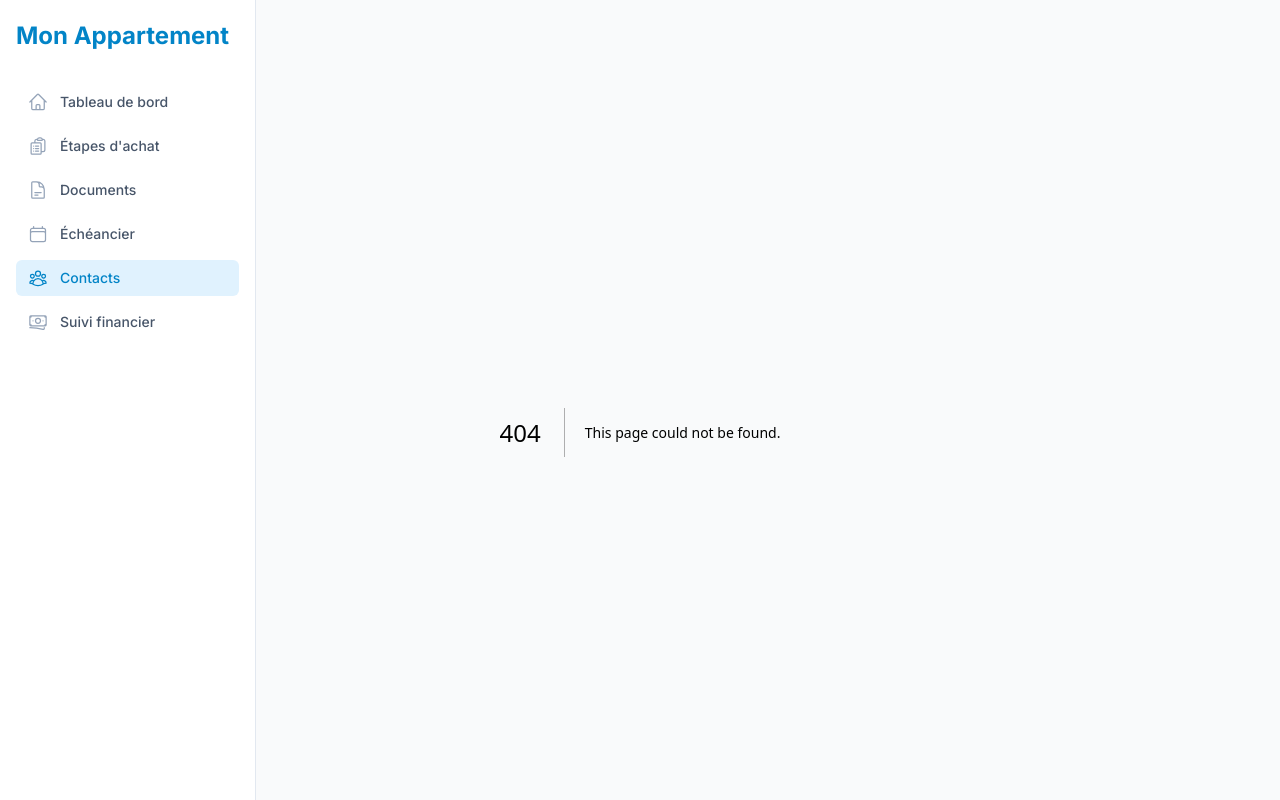
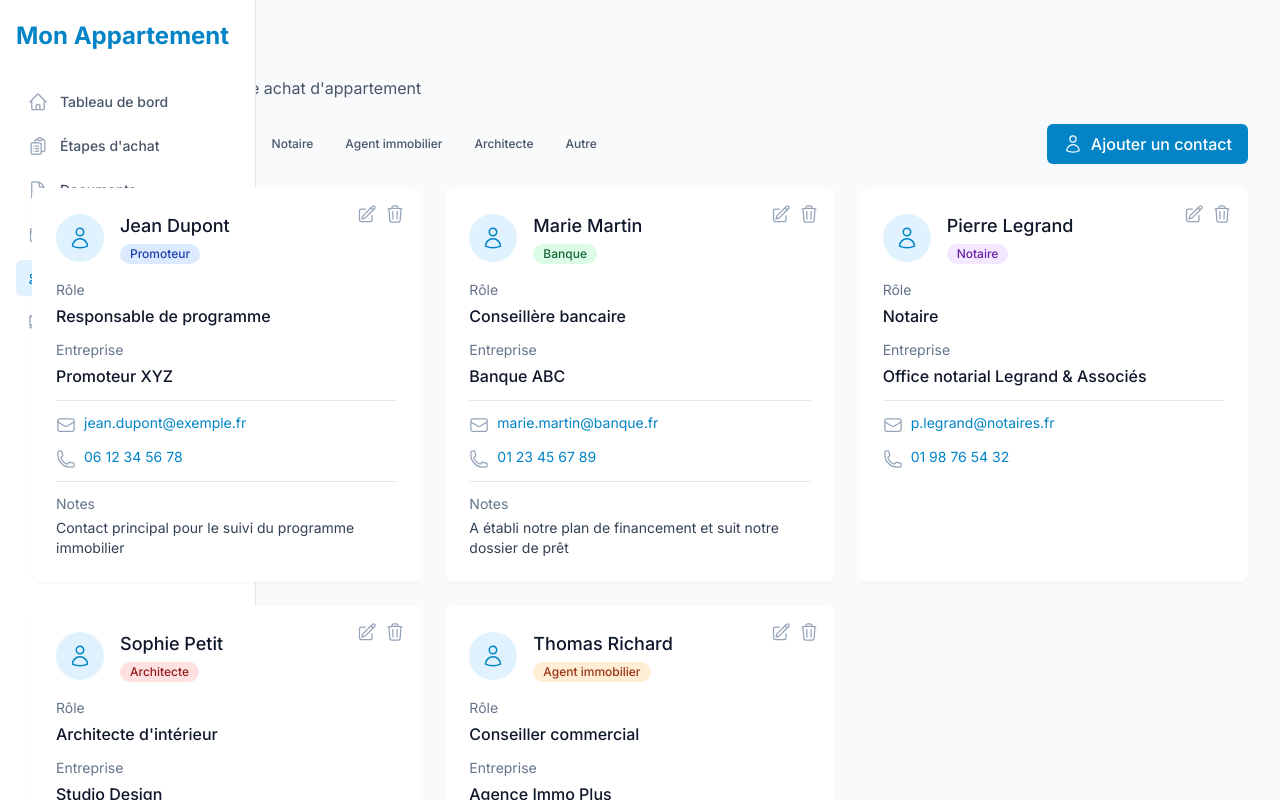
Before and after one commit to maxtouf/suivi-achat-appartement, a Next.js app: page /contacts in a window 1280 px wide. Before the commit this address had no page. Built offline with nearby package versions, Linux system fonts and the light colour scheme.

Commit message:
Ajout de src/app/contacts/page.tsx

```diff
--- /dev/null
+++ b/src/app/contacts/page.tsx
@@ -0,0 +1,240 @@
+'use client';
+
+import { useState } from 'react';
+import {
+  UserIcon,
+  PhoneIcon,
+  EnvelopeIcon,
+  PencilSquareIcon,
+  TrashIcon
+} from '@heroicons/react/24/outline';
+
+// Types pour les contacts
+type ContactCategory = 'Promoteur' | 'Banque' | 'Notaire' | 'Agent immobilier' | 'Architecte' | 'Autre';
+
+type Contact = {
+  id: number;
+  name: string;
+  role: string;
+  company: string;
+  category: ContactCategory;
+  email: string;
+  phone: string;
+  notes: string;
+};
+
+// Données fictives des contacts
+const initialContacts: Contact[] = [
+  {
+    id: 1,
+    name: 'Jean Dupont',
+    role: 'Responsable de programme',
+    company: 'Promoteur XYZ',
+    category: 'Promoteur',
+    email: 'jean.dupont@exemple.fr',
+    phone: '06 12 34 56 78',
+    notes: 'Contact principal pour le suivi du programme immobilier'
+  },
+  {
+    id: 2,
+    name: 'Marie Martin',
+    role: 'Conseillère bancaire',
+    company: 'Banque ABC',
+    category: 'Banque',
+    email: 'marie.martin@banque.fr',
+    phone: '01 23 45 67 89',
+    notes: 'A établi notre plan de financement et suit notre dossier de prêt'
+  },
+  {
+    id: 3,
+    name: 'Pierre Legrand',
+    role: 'Notaire',
+    company: 'Office notarial Legrand & Associés',
+    category: 'Notaire',
+    email: 'p.legrand@notaires.fr',
+    phone: '01 98 76 54 32',
+    notes: ''
+  },
+  {
+    id: 4,
+    name: 'Sophie Petit',
+    role: 'Architecte d\'intérieur',
+    company: 'Studio Design',
+    category: 'Architecte',
+    email: 'sophie.petit@studio.fr',
+    phone: '07 65 43 21 09',
+    notes: 'Consultée pour l\'aménagement intérieur'
+  },
+  {
+    id: 5,
+    name: 'Thomas Richard',
+    role: 'Conseiller commercial',
+    company: 'Agence Immo Plus',
+    category: 'Agent immobilier',
+    email: 'thomas.richard@immoplus.fr',
+    phone: '06 98 76 54 32',
+    notes: 'Nous a accompagnés lors des premières visites'
+  }
+];
+
+// Catégories de contacts avec leurs couleurs
+const categories = [
+  { name: 'Tous', color: 'bg-secondary-100 text-secondary-800' },
+  { name: 'Promoteur', color: 'bg-blue-100 text-blue-800' },
+  { name: 'Banque', color: 'bg-green-100 text-green-800' },
+  { name: 'Notaire', color: 'bg-purple-100 text-purple-800' },
+  { name: 'Agent immobilier', color: 'bg-orange-100 text-orange-800' },
+  { name: 'Architecte', color: 'bg-red-100 text-red-800' },
+  { name: 'Autre', color: 'bg-secondary-100 text-secondary-800' },
+];
+
+export default function ContactsPage() {
+  const [contacts, setContacts] = useState<Contact[]>(initialContacts);
+  const [selectedCategory, setSelectedCategory] = useState<string>('Tous');
+
+  // Filtrer les contacts par catégorie
+  const filteredContacts = contacts.filter(contact =>
+    selectedCategory === 'Tous' || contact.category === selectedCategory
+  );
+
+  // Simuler la suppression d'un contact
+  const deleteContact = (id: number) => {
+    setContacts(contacts.filter(contact => contact.id !== id));
+  };
+
+  // Simuler l'édition d'un contact (fonctionnalité non implémentée complètement)
+  const editContact = (id: number) => {
+    alert('Fonctionnalité d\'édition de contact à implémenter');
+    // Dans une vraie application, cela ouvrirait une modale ou un formulaire d'édition
+  };
+
+  // Simuler l'ajout d'un nouveau contact (fonctionnalité non implémentée complètement)
+  const addNewContact = () => {
+    alert('Fonctionnalité d\'ajout de contact à implémenter');
+    // Dans une vraie application, cela ouvrirait une modale ou un formulaire d'ajout
+  };
+
+  return (
+    <div className="space-y-6">
+      <header>
+        <h1 className="text-2xl font-bold text-secondary-900 sm:text-3xl">Contacts</h1>
+        <p className="mt-2 text-secondary-600">Gérez les contacts liés à votre achat d'appartement</p>
+      </header>
+
+      {/* Filtres par catégorie */}
+      <div className="flex items-center justify-between">
+        <div className="flex flex-wrap gap-2">
+          {categories.map(category => (
+            <button
+              key={category.name}
+              onClick={() => setSelectedCategory(category.name)}
+              className={`px-3 py-1 rounded-full text-xs font-medium ${
+                selectedCategory === category.name
+                  ? category.color
+                  : 'bg-secondary-50 text-secondary-600 hover:bg-secondary-100'
+              }`}
+            >
+              {category.name}
+            </button>
+          ))}
+        </div>
+
+        <button
+          type="button"
+          onClick={addNewContact}
+          className="btn btn-primary flex items-center space-x-2"
+        >
+          <UserIcon className="h-5 w-5" aria-hidden="true" />
+          <span>Ajouter un contact</span>
+        </button>
+      </div>
+
+      {/* Liste des contacts */}
+      <div className="grid grid-cols-1 gap-6 md:grid-cols-2 lg:grid-cols-3">
+        {filteredContacts.map(contact => {
+          // Trouver la couleur de la catégorie
+          const category = categories.find(c => c.name === contact.category);
+          const categoryColor = category ? category.color : categories[0].color;
+
+          return (
+            <div key={contact.id} className="card relative">
+              <div className="absolute right-4 top-4 flex space-x-2">
+                <button
+                  onClick={() => editContact(contact.id)}
+                  className="text-secondary-400 hover:text-secondary-600"
+                >
+                  <PencilSquareIcon className="h-5 w-5" aria-hidden="true" />
+                  <span className="sr-only">Éditer</span>
+                </button>
+                <button
+                  onClick={() => deleteContact(contact.id)}
+                  className="text-secondary-400 hover:text-secondary-600"
+                >
+                  <TrashIcon className="h-5 w-5" aria-hidden="true" />
+                  <span className="sr-only">Supprimer</span>
+                </button>
+              </div>
+
+              <div className="flex items-center">
+                <div className="flex-shrink-0 h-12 w-12 rounded-full bg-primary-100 flex items-center justify-center">
+                  <UserIcon className="h-6 w-6 text-primary-600" aria-hidden="true" />
+                </div>
+                <div className="ml-4">
+                  <h3 className="text-lg font-medium text-secondary-900">{contact.name}</h3>
+                  <span className={`inline-flex rounded-full px-2.5 py-0.5 text-xs font-medium ${categoryColor}`}>
+                    {contact.category}
+                  </span>
+                </div>
+              </div>
+
+              <div className="mt-4 space-y-3">
+                <div>
+                  <p className="text-sm text-secondary-500">Rôle</p>
+                  <p className="mt-1 font-medium text-secondary-900">{contact.role}</p>
+                </div>
+                <div>
+                  <p className="text-sm text-secondary-500">Entreprise</p>
+                  <p className="mt-1 font-medium text-secondary-900">{contact.company}</p>
+                </div>
+
+                <div className="border-t border-secondary-200 pt-3 space-y-3">
+                  <div className="flex items-start">
+                    <EnvelopeIcon className="h-5 w-5 text-secondary-400 mr-2 mt-0.5" aria-hidden="true" />
+                    <a href={`mailto:${contact.email}`} className="text-sm text-primary-600 hover:text-primary-800">
+                      {contact.email}
+                    </a>
+                  </div>
+                  <div className="flex items-start">
+                    <PhoneIcon className="h-5 w-5 text-secondary-400 mr-2 mt-0.5" aria-hidden="true" />
+                    <a href={`tel:${contact.phone.replace(/\s/g, '')}`} className="text-sm text-primary-600 hover:text-primary-800">
+                      {contact.phone}
+                    </a>
+                  </div>
+                </div>
+
+                {contact.notes && (
+                  <div className="border-t border-secondary-200 pt-3">
+                    <p className="text-sm text-secondary-500">Notes</p>
+                    <p className="mt-1 text-sm text-secondary-700">{contact.notes}</p>
+                  </div>
+                )}
+              </div>
+            </div>
+          );
+        })}
+
+        {filteredContacts.length === 0 && (
+          <div className="col-span-full card py-12 text-center">
+            <UserIcon className="mx-auto h-12 w-12 text-secondary-400" />
+            <h3 className="mt-2 text-sm font-medium text-secondary-900">Aucun contact</h3>
+            <p className="mt-1 text-sm text-secondary-500">
+              {selectedCategory !== 'Tous'
+                ? `Aucun contact dans la catégorie ${selectedCategory}`
+                : "Commencez par ajouter un contact"}
+            </p>
+          </div>
+        )}
+      </div>
+    </div>
+  );
+}
```
